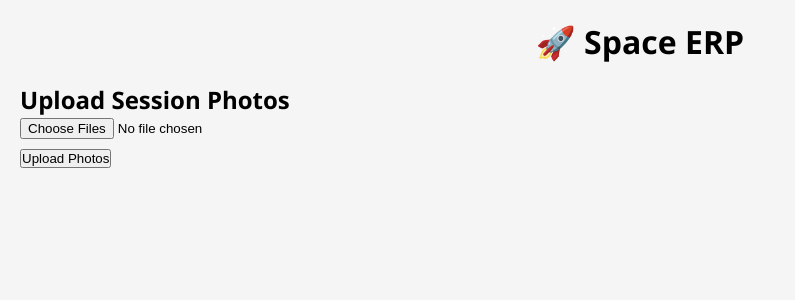
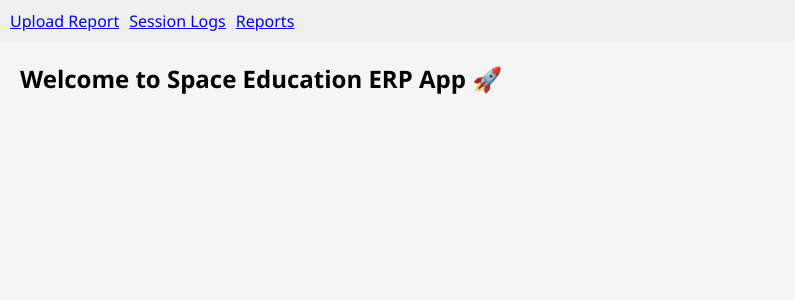
Before and after one commit to th3ankit/space-erp-frontend, a React (Create React App) app: page / in a window 1280 px wide. Shown: the top 300 px of the page, without its empty margins (0-795 px from the left). Built offline with nearby package versions, Linux system fonts and the light colour scheme.

Commit message:
Update App.js

```diff
--- a/src/App.js
+++ b/src/App.js
@@ -1,5 +1,6 @@
+// src/App.js
 import React from "react";
-import { BrowserRouter as Router, Routes, Route } from "react-router-dom";
+import { BrowserRouter as Router, Routes, Route, Link } from "react-router-dom";
 import UploadPage from "./pages/UploadPage";
 import LogsPage from "./pages/LogsPage";
 import ReportsPage from "./pages/ReportsPage";
@@ -7,12 +8,18 @@ import ReportsPage from "./pages/ReportsPage";
 function App() {
   return (
     <Router>
-      <div>
-        <h1 style={{ textAlign: "center", marginTop: "20px" }}>🚀 Space ERP</h1>
+      <div className="app">
+        <nav style={{ padding: '10px', background: '#f0f0f0' }}>
+          <Link to="/upload" style={{ marginRight: '10px' }}>Upload Report</Link>
+          <Link to="/logs" style={{ marginRight: '10px' }}>Session Logs</Link>
+          <Link to="/reports">Reports</Link>
+        </nav>
+
         <Routes>
-          <Route path="/" element={<UploadPage />} />
+          <Route path="/upload" element={<UploadPage />} />
           <Route path="/logs" element={<LogsPage />} />
           <Route path="/reports" element={<ReportsPage />} />
+          <Route path="/" element={<h2 style={{ padding: '20px' }}>Welcome to Space Education ERP App 🚀</h2>} />
         </Routes>
       </div>
     </Router>
```
